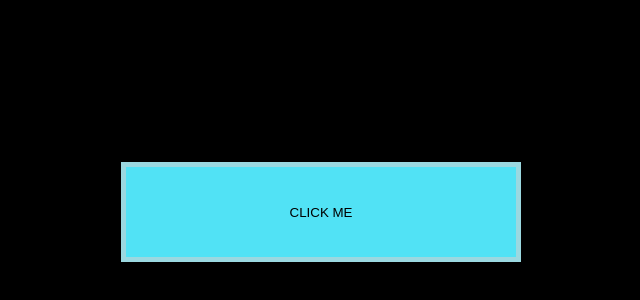
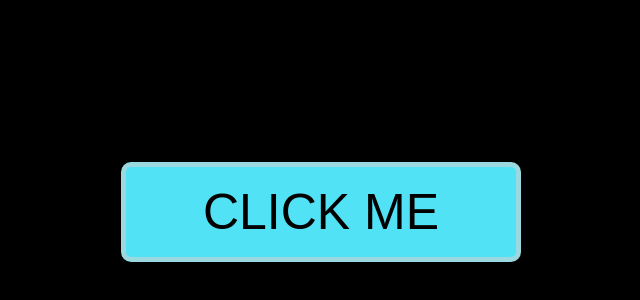
Before and after one commit to AddisBelayhu/CSS_ButtonEffect, a plain HTML site: page index.html in a window 1280 px wide. Shown: the part 196-496 px from the top of the page, without its empty margins (319-959 px from the left). Drawn offline with Linux system fonts and the light colour scheme.

Commit message:
Update style.css

```diff
--- a/style.css
+++ b/style.css
@@ -13,4 +13,8 @@ button{
     cursor: pointer;
     background: #51e2f5;
     border: 5px solid #9bd8e0;
+    font-size: 50px;
+    border-radius: 10px;
+    transition: .5s;
+    position: absolute;
 }
```
